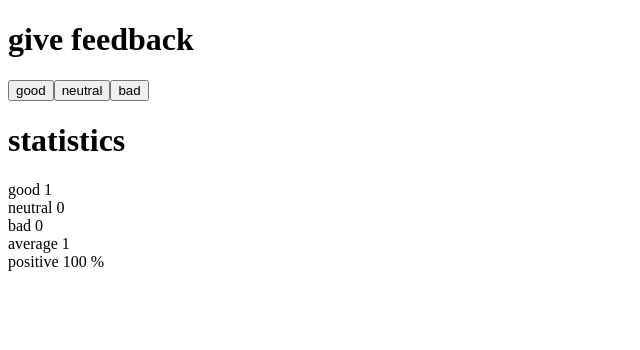
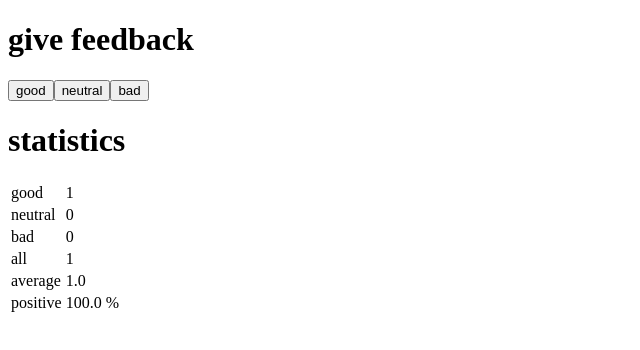
Before and after one commit to Naboon/FullStackOpen, a React (Create React App) app in the folder osa1/unicafe/: page / in a window 1280 px wide. Both pictures are taken after a click on the button "good". Shown: the top 350 px of the page, without its empty margins (0-640 px from the left). Built offline with nearby package versions, Linux system fonts and the light colour scheme.

Commit message:
1.11: unicafe step6 tehty.

```diff
--- a/osa1/unicafe/src/App.js
+++ b/osa1/unicafe/src/App.js
@@ -12,19 +12,46 @@ const Statistics = ({ good, neutral, bad }) => {
 
   return (
     <div>
-      <StatisticLine text='good' value={good} />
-      <StatisticLine text='neutral' value={neutral} />
-      <StatisticLine text='bad' value={bad} />
-      <StatisticLine text='average' value={(good - bad) /
-        (good + neutral + bad)} />
-      <StatisticLine text='positive' value={100 * good /
-        (good + neutral + bad)} unit='%' />
+      <StatisticTable good={good} neutral={neutral} bad={bad} />
     </div>
   )
 }
 
-const StatisticLine = ({ text, value, unit }) =>
-  <div>{text} {value} {unit}</div>
+const StatisticTable = ({ good, neutral, bad }) => {
+  const average = (good - bad) / (good + neutral + bad)
+  const positive = 100 * good / (good + neutral + bad)
+
+  return (
+    <table>
+      <tbody>
+        <tr>
+          <td>good</td>
+          <td>{good}</td>
+        </tr>
+        <tr>
+          <td>neutral</td>
+          <td>{neutral}</td>
+        </tr>
+        <tr>
+          <td>bad</td>
+          <td>{bad}</td>
+        </tr>
+        <tr>
+          <td>all</td>
+          <td>{good + neutral + bad}</td>
+        </tr>
+        <tr>
+          <td>average</td>
+          <td>{average.toFixed(1)}</td>
+        </tr>
+        <tr>
+          <td>positive</td>
+          <td>{positive.toFixed(1)} %</td>
+        </tr>
+      </tbody>
+    </table>
+  )
+}
 
 const App = () => {
   // tallenna napit omaan tilaansa
```
